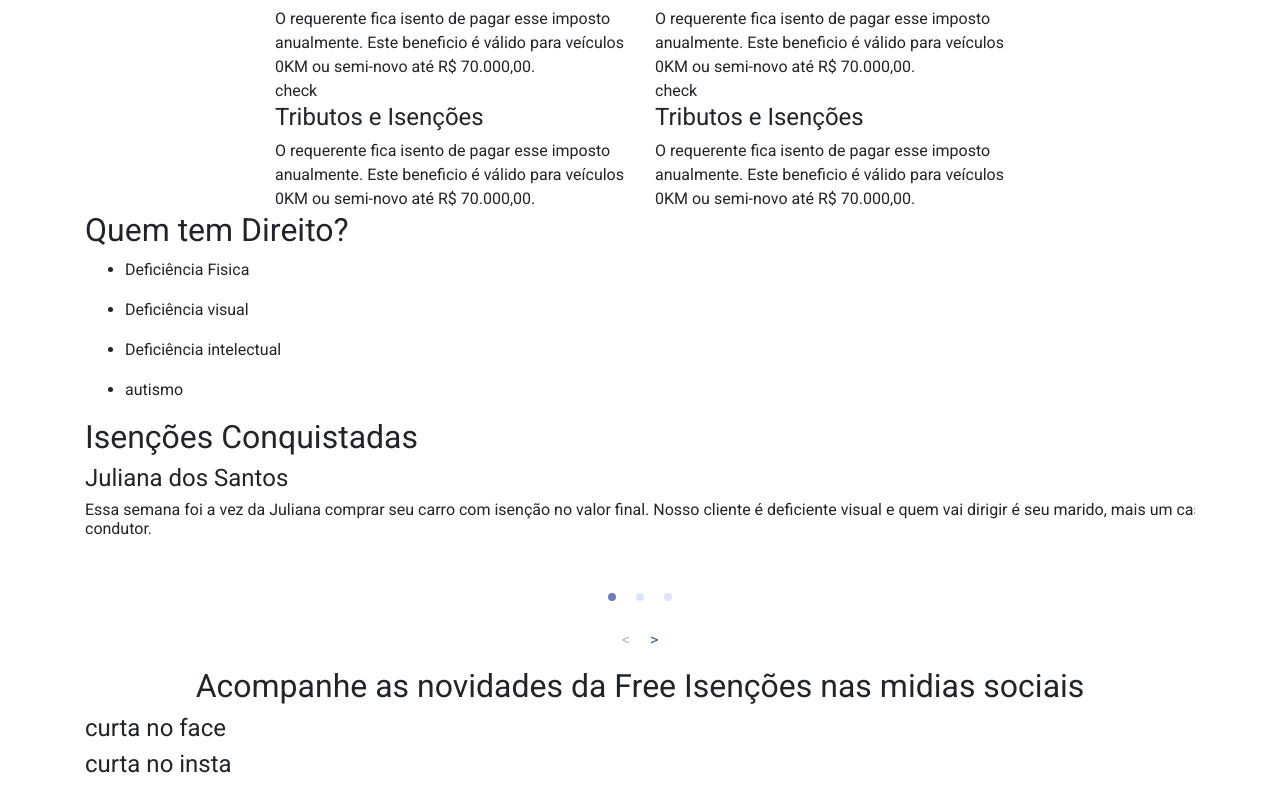
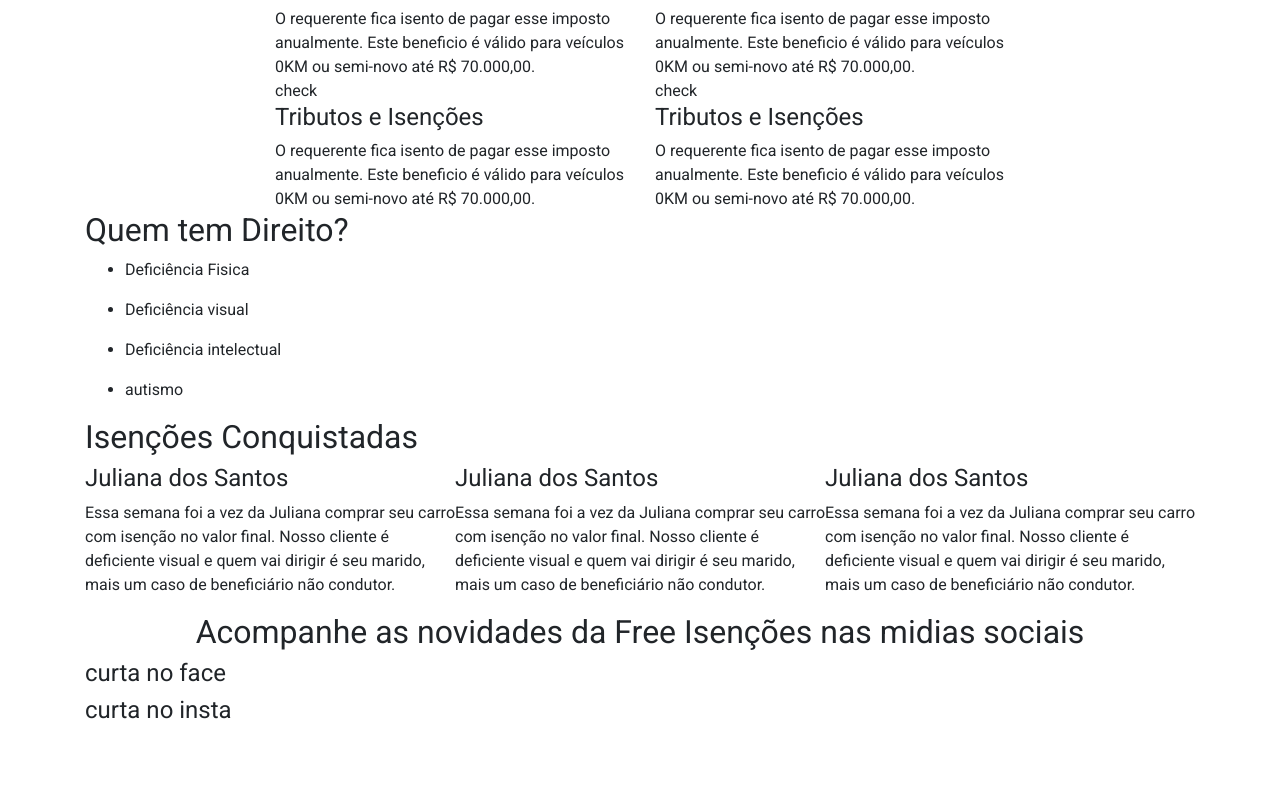
Before and after one commit to caiobatis/freeisencoes-client-react, a React app: page / in a window 1280 px wide. Shown: the part 521-1308 px from the top of the page. After the commit the page ends 1254 px from the top, so only its background shows below. Built offline with nearby package versions, Linux system fonts and the light colour scheme.

Commit message:
add react slick carousel lib

```diff
--- a/package.json
+++ b/package.json
@@ -41,16 +41,21 @@
     "postcss-loader": "3.0.0",
     "postcss-preset-env": "6.5.0",
     "postcss-safe-parser": "4.0.1",
+    "re-carousel": "^2.3.1",
     "react": "^16.8.6",
     "react-alice-carousel": "^1.13.11",
     "react-app-polyfill": "^0.2.2",
     "react-dev-utils": "^8.0.0",
     "react-dom": "^16.8.6",
     "react-router-dom": "^5.0.0",
+    "react-slick": "^0.24.0",
+    "react-swipe": "^6.0.4",
     "redux-form": "^8.2.0",
     "resolve": "1.10.0",
     "sass-loader": "7.1.0",
+    "slick-carousel": "^1.8.1",
     "style-loader": "0.23.1",
+    "swipe-js-iso": "^2.1.5",
     "terser-webpack-plugin": "1.2.2",
     "url-loader": "1.1.2",
     "webpack": "4.28.3",
--- a/public/index.html
+++ b/public/index.html
@@ -30,6 +30,10 @@
     <meta property="og:type" content="article" />
     <meta property="og:title" content="Free Isenções" />
     <meta property="og:description" content="Free Isenções tem assessoria completa para compra de carro com isenção de IPI, ICMS E IPVA para condutor e não condutor." />
+
+    <link rel="stylesheet" type="text/css" href="https://cdnjs.cloudflare.com/ajax/libs/slick-carousel/1.6.0/slick.min.css" />
+    <link rel="stylesheet" type="text/css" href="https://cdnjs.cloudflare.com/ajax/libs/slick-carousel/1.6.0/slick-theme.min.css" />
+
   </head>
   <body>
     <noscript>You need to enable JavaScript to run this app.</noscript>
--- a/src/components/Home/Home.jsx
+++ b/src/components/Home/Home.jsx
@@ -3,9 +3,7 @@ import Header from '../Header/Header'
 import CardWithIcon from '../Cards/CardWithIcon'
 import AsyncScriptLoader from '../../lib/AsyncScriptLoader'
 import styles from './Home.scss'
-
-import AliceCarousel from 'react-alice-carousel';
-import "react-alice-carousel/lib/alice-carousel.css";
+import Slider from 'react-slick'
 
 class Routes extends Component {
 
@@ -186,7 +184,7 @@ class Routes extends Component {
               </div>
               <div className="col-md-12">
                 <div className={styles.challengerList}>
-                  <AliceCarousel mouseDragEnabled>
+                  <Slider {...settings}>
                     <div className={styles.item}>
                       <div className={styles.image}></div>
                       <div className={styles.text}>
@@ -208,7 +206,14 @@ class Routes extends Component {
                         <p className={styles.p}>Essa semana foi a vez da Juliana comprar seu carro com isenção no valor final. Nosso cliente é deficiente visual e quem vai dirigir é seu marido, mais um caso de beneficiário não condutor.</p>
                       </div>
                     </div>
-                  </AliceCarousel>
+                    <div className={styles.item}>
+                      <div className={styles.image}></div>
+                      <div className={styles.text}>
+                        <h4 className={styles.h4}>Juliana dos Santos</h4>
+                        <p className={styles.p}>Essa semana foi a vez da Juliana comprar seu carro com isenção no valor final. Nosso cliente é deficiente visual e quem vai dirigir é seu marido, mais um caso de beneficiário não condutor.</p>
+                      </div>
+                    </div>
+                  </Slider>
                 </div>
               </div>
             </div>
--- a/src/components/Home/Home.scss
+++ b/src/components/Home/Home.scss
@@ -212,11 +212,12 @@
   [class*=slick-slider] {
     width: 100%;
     [class*=slick-slide] {
-      opacity: 0;
+      opacity: .5;
       transition: all .3s;
-    }
-    [class*=slick-active] {
-      opacity: .5;
+      height: 600px;
+      display: flex;
+      align-items: center;
+      justify-content: center;
       .text {
         opacity: 0;
         transition: all .2s;
@@ -225,6 +226,7 @@
       .image {
         width: 200px;
         height: 200px;
+        transition: all .3s;
       }
     }
     [class*=slick-center] {
@@ -289,147 +291,4 @@
     }
 
   }
-
-
-  // [class*=BrainhubCarousel] {
-  //   overflow: hidden;
-  //   display: flex;
-  //   align-items: center;
-  //   [class*=BrainhubCarousel__trackContainer] {
-  //     overflow: hidden;
-  //   }
-  //   [class*=BrainhubCarousel__track] {
-  //     display: flex;
-  //     overflow: hidden;
-  //     list-style: none;
-  //     margin: 0;
-  //     padding: 0;
-  //     &[class*=BrainhubCarousel__track--transition] {
-  //       transition: transform;
-  //     }
-  //   }
-  //   [class*=BrainhubCarousel__arrows] {
-  //     cursor: pointer;
-  //     position: relative;
-  //     padding: 21px;
-  //     border: none;
-  //     overflow: hidden;
-  //     outline: 0;
-  //     font-size: 0;
-  //     line-height: 0;
-  //     background-color: #7b59ff;
-  //     span {
-  //       display: block;
-  //       position: absolute;
-  //       top: 50%;
-  //       left: 50%;
-  //       border-style: solid;
-  //       border-color: #fff;
-  //       border-width: 3px 3px 0 0;
-  //       padding: 5px;
-  //       transition: .3s;
-  //       font-size: 0;
-  //       &:hover {
-  //         background-color: #8768ff;
-  //         span {
-  //           border-color: #fff;
-  //           margin: 0
-  //         }
-  //       }
-  //     }
-  //   }
-  // }
-
-
-
-
-
-  // [class*=BrainhubCarousel__dots] {
-  //   display: flex;
-  //   justify-content: center;
-  //   list-style: none;
-  //   margin: 0;
-  //   padding: 0;
-  //   font-size: 0;
-  //   line-height: 0;
-
-  //   [class*=BrainhubCarousel__dot] {
-  //     outline: 0;
-  //     padding: 10px;
-  //     border: none;
-  //     opacity: .5;
-  //     cursor: pointer;
-
-  //     &[class*=BrainhubCarousel__dot--selected] {
-  //       opacity: 1 !important;
-  //       &:hover {
-  //         opacity: 1;
-  //       }
-  //       &:before {
-  //         content: "";
-  //         display: block;
-  //         width: 5px;
-  //         height: 5px;
-  //         border-radius: 50%;
-  //         padding: 0;
-  //         border: none;
-  //         background: #000;
-  //       }
-  //     }
-  //   }
-  // }
-  // [class*=BrainhubCarousel__thumbnail] {
-  //   outline: 0;
-  //   padding: 10px;
-  //   border: none;
-  //   opacity: .5;
-  //   cursor: pointer;
-  //   &[class*=BrainhubCarousel__thumbnail--selected] {
-  //     opacity: 1 !important;
-  //     &:hover {
-  //       opacity: 1;
-  //     }
-  //   }
-  //   &[type=button] {
-  //     -webkit-appearance: none;
-  //   }
-  // }
-
-  // [class*=BrainhubCarousel__arrowLeft] {
-  //   span {
-  //     transform: translate(-50%,-50%) rotate(-135deg);
-  //     margin-left: 2.45px
-  //   }
-  // }
-  // [class*=BrainhubCarousel__arrowRight] {
-  //   span {
-  //     transform: translate(-50%,-50%) rotate(45deg);
-  //     margin-left: -2.45px
-  //   }
-  // }
-
-  // [class*=BrainhubCarouselItem] {
-  //   display: flex;
-  //   justify-content: center;
-  //   align-items: center;
-  //   position: relative;
-
-  //   [class*=BrainhubCarouselItem--clickable] {
-  //     cursor: pointer
-  //   }
-  //   [class*=debug-number] {
-  //     position: absolute;
-  //     top: 0;
-  //     bottom: 0;
-  //     left: 0;
-  //     right: 0;
-  //     display: -ms-flexbox;
-  //     display: flex;
-  //     -ms-flex-pack: center;
-  //     justify-content: center;
-  //     font-size: 2em;
-  //     text-shadow: 0 0 9px #fff
-  //   }
-  // }
-
 }
```
